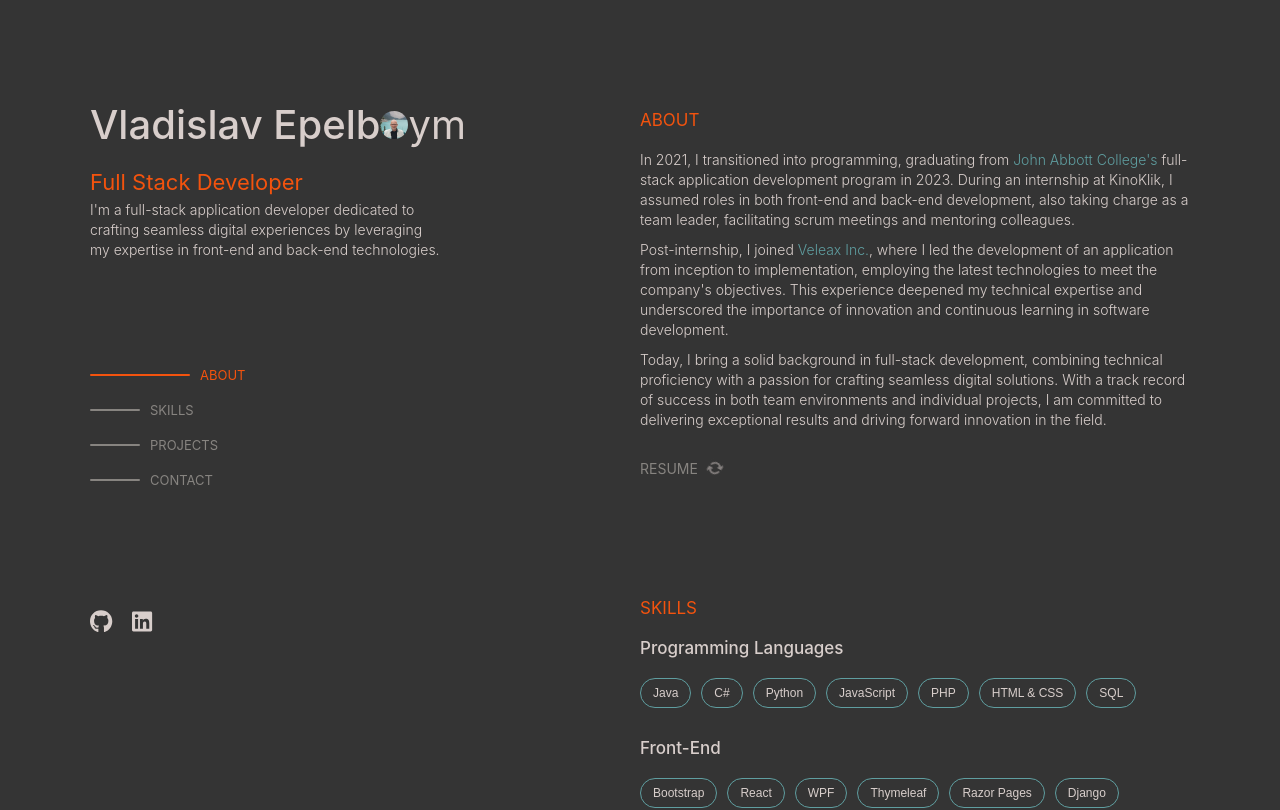
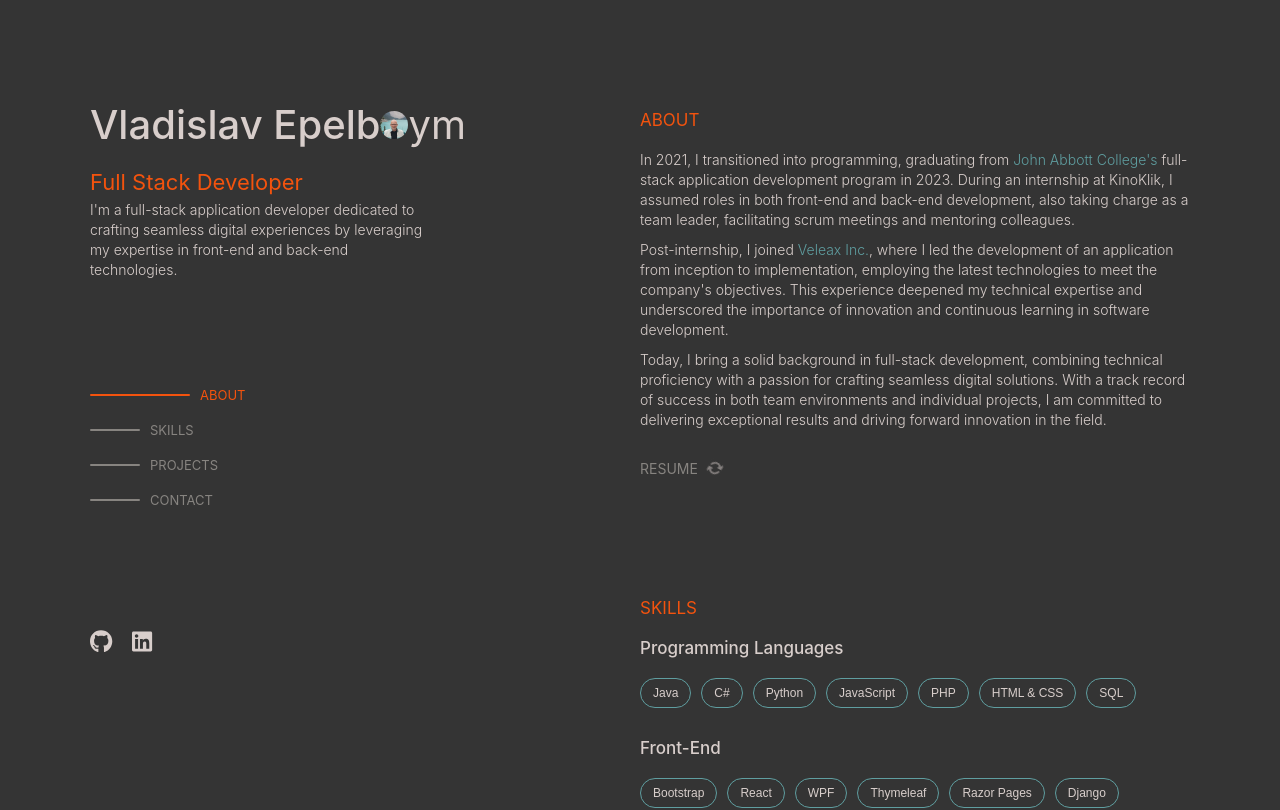
Before and after one commit to vladapple/portfolio, a React (Create React App) app: page / in a window 1280 px wide. Shown: the top 810 px of the page. Built offline with nearby package versions, Linux system fonts and the light colour scheme; no server answers.

Commit message:
css in overview update

```diff
--- a/src/components/leftSection/Details.module.css
+++ b/src/components/leftSection/Details.module.css
@@ -17,7 +17,7 @@ h2{
     font-size: 14px;
     margin-bottom: 100px;
     line-height: 20px;
-    width: 350px;
+    width: 340px;
 }
 
 .menu {
```
